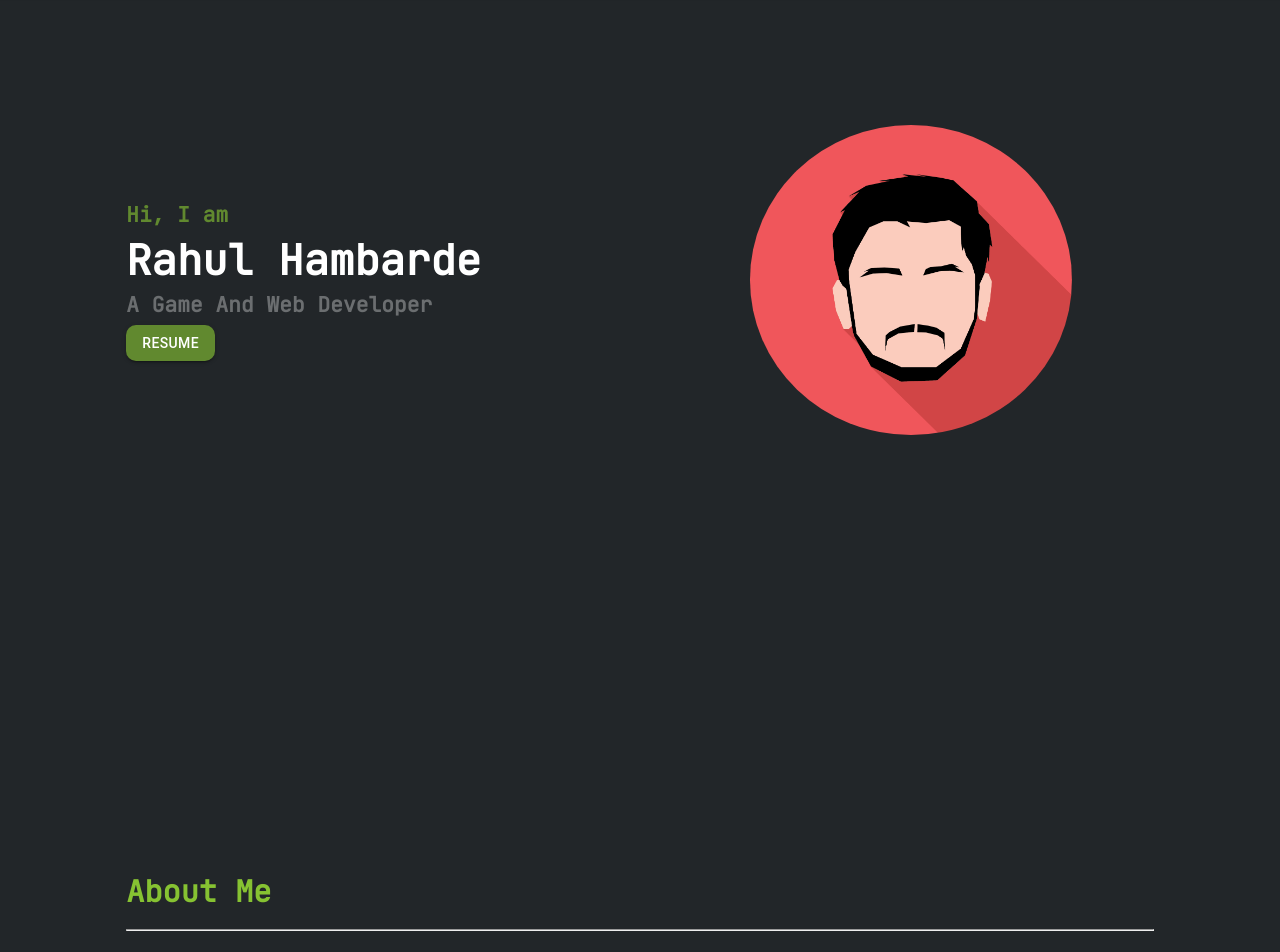
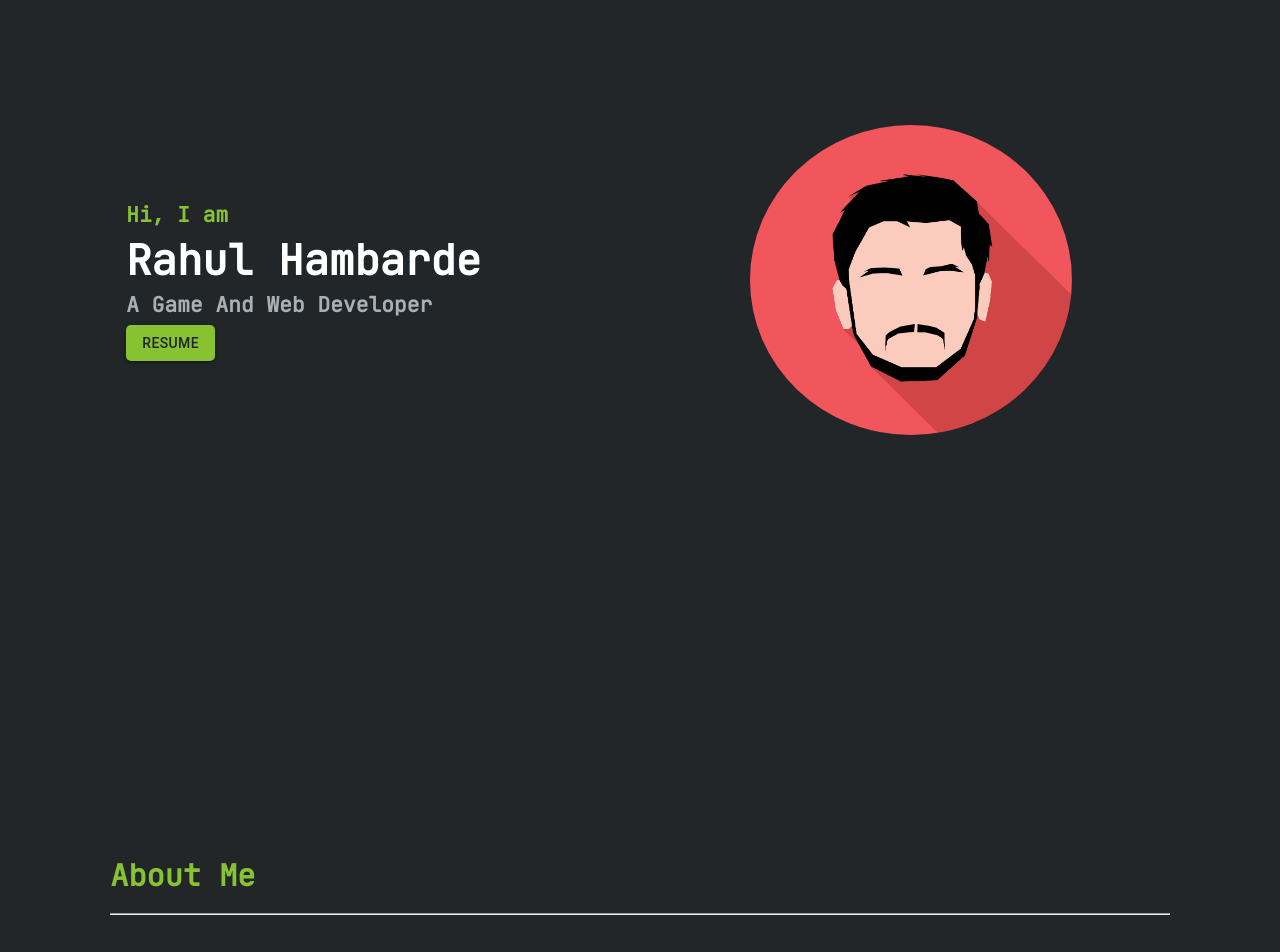
Before and after one commit to rahulhambarde300/portfolio, a React (Create React App) app: page / in a window 1280 px wide. Shown: the part 80-1032 px from the top of the page. Built offline with nearby package versions, Linux system fonts and the light colour scheme.

Commit message:
Theme improved

```diff
--- a/src/components/ContactComponent.js
+++ b/src/components/ContactComponent.js
@@ -14,7 +14,6 @@ const useStyles = theme =>({
         paddingBottom:'30%',
     },
     head:{
-        padding: theme.spacing(2),
         textAlign: 'left',
         color: "#86c232",
         fontFamily:'JetBrainsMono'
@@ -22,7 +21,7 @@ const useStyles = theme =>({
     paper:{
         padding: theme.spacing(2),
         textAlign: 'left',
-        color: "#6b6e70",
+        color: "#a8b0b5",
         fontFamily:'JetBrainsMono'
     },
     link:{
--- a/src/components/HomeComponent.js
+++ b/src/components/HomeComponent.js
@@ -15,7 +15,7 @@ const useStyles = theme =>({
     paper: {
         padding: theme.spacing(2),
         textAlign: 'left',
-        color: "#61892f",
+        color: "#86c232",
         fontFamily:'JetBrainsMono',
         paddingTop:'15%',
     },
@@ -37,9 +37,9 @@ const useStyles = theme =>({
     },
     button:{
         marginTop:"5px",
-        backgroundColor:"#61892f",
-        color:"#fff",
-        borderRadius:"10px",
+        backgroundColor:"#86c232",
+        color:"#222629",
+        borderRadius:"5px",
         '&:hover':{
             backgroundColor:"inherit",
             color:"#86c232"
@@ -69,7 +69,7 @@ class Home extends Component{
                         <Grid item md={6} xs={12} >
                             <h2 className={classes.paper} > Hi, I am <br/>
                                 <span style={{ fontSize:"200%", color : "#fff"}}>Rahul Hambarde</span><br/>
-                                <span style={{ color : "#6b6e70"}}>A Game And Web Developer</span><br/>
+                                <span style={{ color : "#a8b0b5"}}>A Game And Web Developer</span><br/>
                                 <Button variant="contained" color="primary" href={resume}
                                     target="none" className={classes.button}>
                                     Resume
--- a/src/components/ProfileComponent.js
+++ b/src/components/ProfileComponent.js
@@ -26,7 +26,6 @@ import mongo from '../Images/mongo.webp';
 
 const useStyles = theme =>({
     head:{
-        padding: theme.spacing(2),
         textAlign: 'left',
         color: "#86c232",
         fontFamily:'JetBrainsMono',
@@ -34,7 +33,7 @@ const useStyles = theme =>({
     paper:{
         padding: theme.spacing(2),
         textAlign: 'left',
-        color: "#6b6e70",
+        color: "#a8b0b5",
         fontFamily:'JetBrainsMono',
 
     },
--- a/src/components/WorkComponent.js
+++ b/src/components/WorkComponent.js
@@ -13,7 +13,6 @@ import hole from '../Images/itch/hole.png';
 
 const useStyles = theme =>({
     head:{
-        padding: theme.spacing(2),
         textAlign: 'left',
         color: "#86c232",
         fontFamily:'JetBrainsMono'
@@ -21,7 +20,7 @@ const useStyles = theme =>({
     paper:{
         padding: theme.spacing(2),
         textAlign: 'left',
-        color: "#6b6e70",
+        color: "#a8b0b5",
         fontFamily:'JetBrainsMono',
 
     },
@@ -82,7 +81,7 @@ const useStylesFunction = makeStyles((theme) =>({
         left: '50%',
         top: '50%',
         transform: 'translate(-50%, -50%)',
-        color:"#86c232",
+        color:"#a8b0b5",
         fontSize:"300%"
     }
 
```
